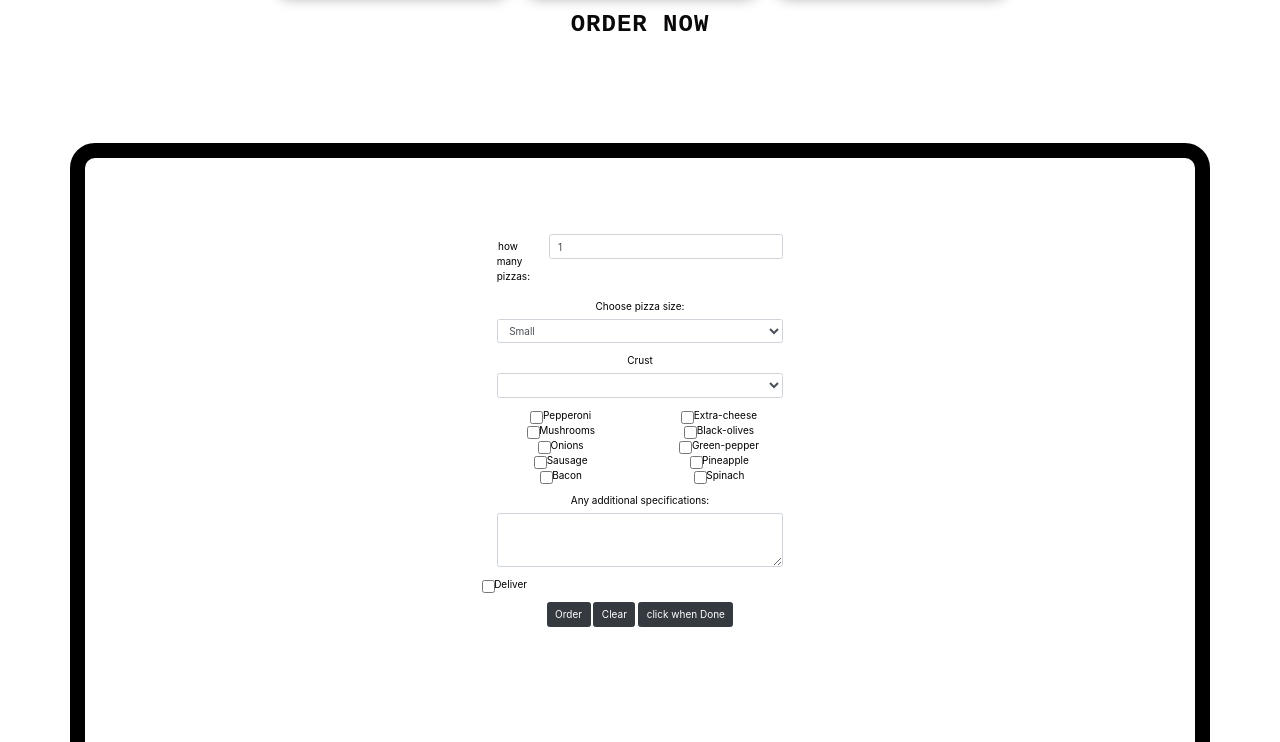
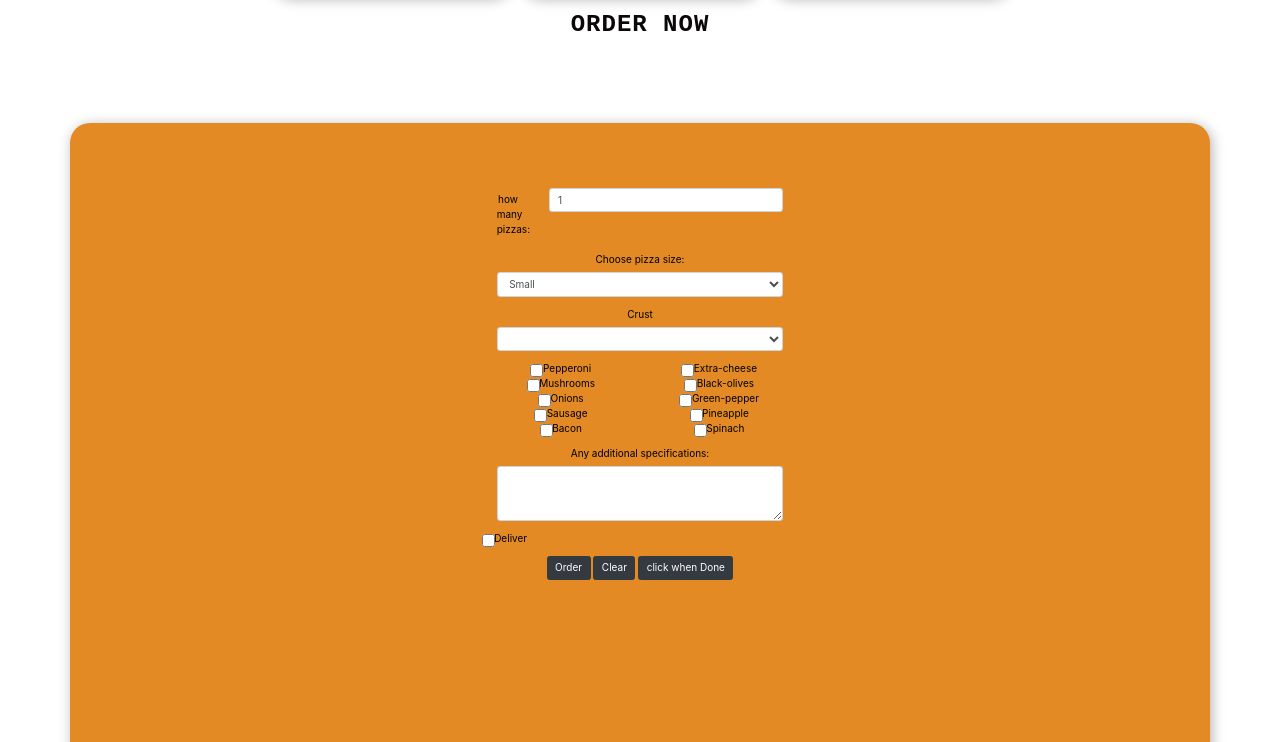
Before and after one commit to Nkaka-Yves/Nkaka-project-Assignment4, a plain HTML site: page index.html in a window 1280 px wide. Shown: the part 2098-2840 px from the top of the page. Drawn offline with nearby package versions, Linux system fonts and the light colour scheme.

Commit message:
styling form

```diff
--- a/index.html
+++ b/index.html
@@ -165,7 +165,7 @@
    <!--End of menu-->
    <!--Order-->
       <section id="order">
-        <div id="order-area" class="container-fluid bg2 padding">
+        <div class="container-fluid bg2 padding">
           <div class="container bg-form box">
             <form id="order-form">
               <div class="form-group row">
--- a/styles.css
+++ b/styles.css
@@ -221,13 +221,15 @@ span.footer-close {background: #fd9d3e; padding: 2px 16px;}
 
 .bg-form{
   color: black;
-  background: white;
+  background: rgb(228, 138, 36);
 }
 .box{
-  border: 15px solid;
-  border-radius: 25px;
-  padding: 25px;
-  margin: 20px;
+  overflow: hidden;
+  border-radius: 20px;
+  box-shadow: 2px 2px 13px rgba(0,0,0,0.3);
+  position: relative;
+  padding: 0px;
+  margin: 0px;
 }
 .bg3{
   background-image: url('../images/footback.jpeg');
```
